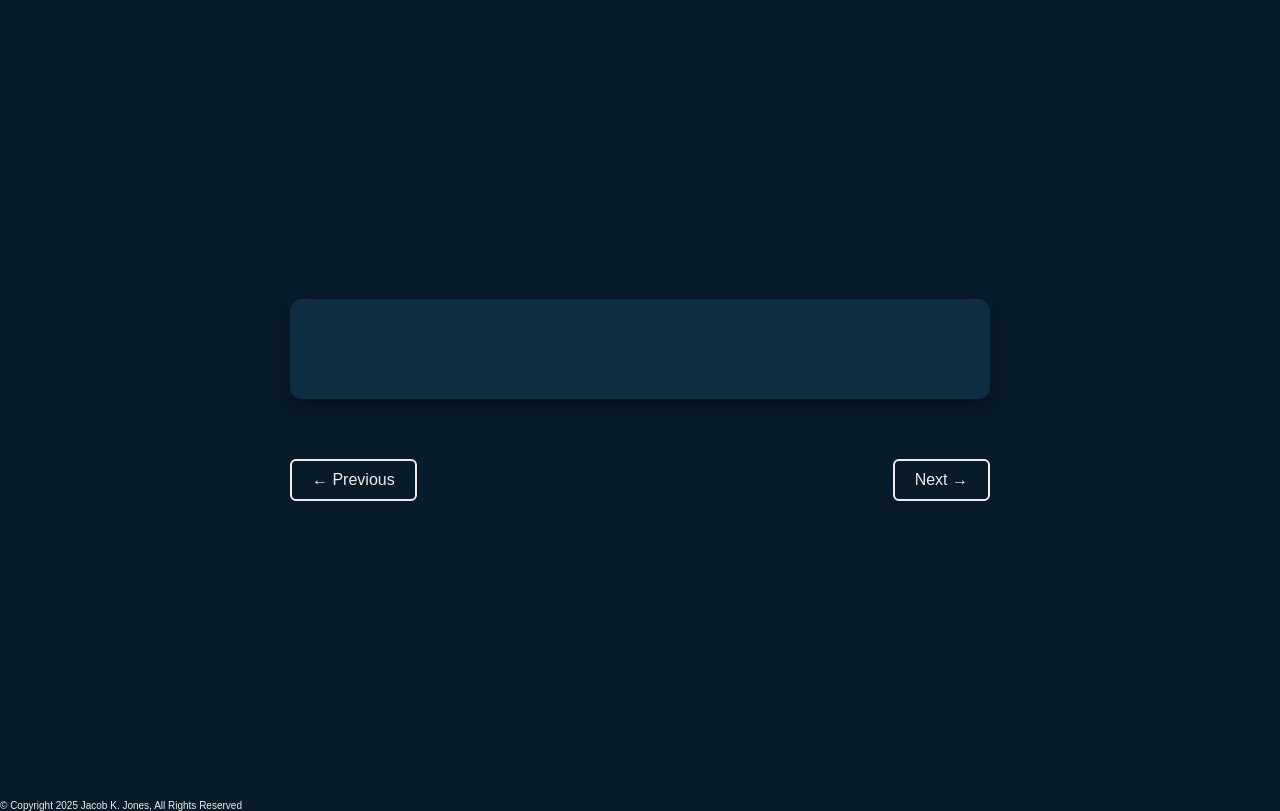
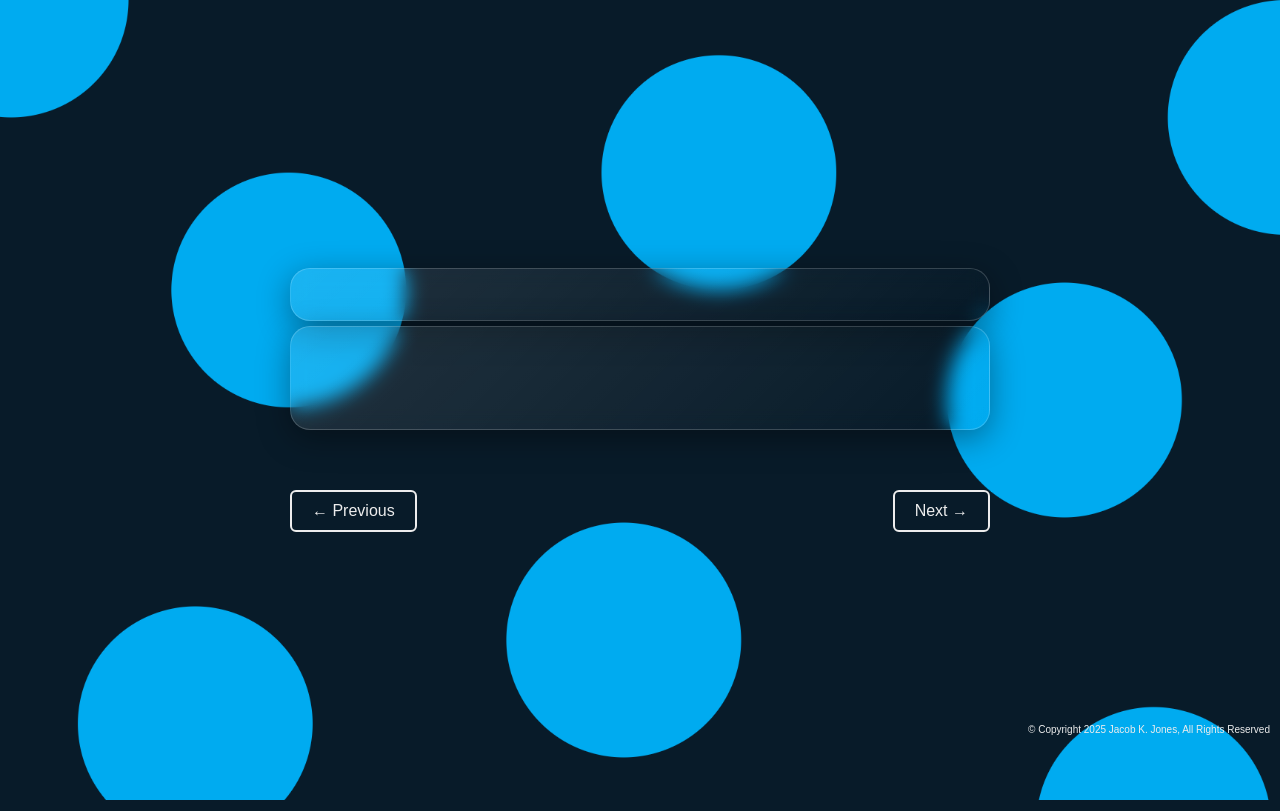
Before and after one commit to Linux-bootloader/Portfolio, a Flask app: template templates/portfolio.html in a window 1280 px wide. Shown: the part 55-866 px from the top of the page. Run offline with Flask 3, Linux system fonts and the light colour scheme; the template is opened without the code that fills it, so the values that code supplies are empty; parts of the project's set-up code (start-up, migrations or seed data) failed here and were passed over; some libraries are stand-ins or nearby versions; some web fonts are replaced.

Commit message:
Finished the Aboutme and portfolio pages. also added on the pages a glass themed box

```diff
--- a/app.py
+++ b/app.py
@@ -84,7 +84,7 @@
     posts = load_posts_from_notion()
 
     if not posts:
-        return render_template("portfolio.html", post={"title": "No Posts Found", "content": "Please add posts to your Notion database"}, prev_index=0, next_index=0)
+        return render_template("portfolio.html", post={"title": "No Posts Found", "content": "Jacob has not just posted anything as of yet"}, prev_index=0, next_index=0)
 
     index = int(request.args.get("index", 0))   # default: first post (latest)
     index = max(0, min(index, len(posts) - 1))  # clamp index in range
--- a/static/styles.css
+++ b/static/styles.css
@@ -106,12 +106,15 @@
 }
 
 .footer {
-    position: relative;
-    display: flex;
+    position: fixed;
+    display: inline-block;
+    bottom: 10px;
+    right: 10px;
+    color: #ededed;
     font-size: 10px;
     font-family: 300;
-    align-items: center;
     justify-items: right;
+    z-index: 999;
 }
 
 .home {
@@ -324,23 +327,52 @@
     justify-content: center;
     min-height: 100vh;
     padding: 80px 10%;
-    background: #081b29;
+    background: url('./images/Background.png') no-repeat;
+    background-size: cover;
+    background-position: center;
     color: #ededed;
 }
 
 .project-card {
+    background: linear-gradient(135deg, rgba(255, 255, 255, 0.1), rgba(255, 255, 255, 0));
+    backdrop-filter: blur(10px);
+    border-radius: 20px;
+    border: 1px solid rgba(255, 255, 255, 0.18);
+    box-shadow: 0 8px 32px rgba(0, 0, 0, 0.37);
+    padding: 5%;
+    margin: 0 10%;
     position: relative;
-    background: #0f2d40;
-    border-radius: 12px;
-    padding: 40px;
     width: 100%;
     max-width: 700px;
-    box-shadow: 0 8px 20px rgba(0,0,0,0.4);
     margin-bottom: 40px;
     overflow: hidden;
     animation: fadeIn 0.8s ease-out;
 }
 
+.project-title {
+    background: linear-gradient(135deg, rgba(255, 255, 255, 0.1), rgba(255, 255, 255, 0));
+    backdrop-filter: blur(10px);
+    border-radius: 20px;
+    border: 1px solid rgba(255, 255, 255, 0.18);
+    box-shadow: 0 8px 32px rgba(0, 0, 0, 0.37);
+    padding: 2.5%;
+    margin: 0 10%;
+    position: relative;
+    width: 100%;
+    max-width: 700px;
+    margin-bottom: 5px;
+    overflow: hidden;
+    animation: fadeIn 0.8s ease-out;
+    text-align: center;
+}
+
+.project-title h2 {
+    font-size: clamp(1.8rem, 2.6vw, 3rem);
+    font-weight: 700;
+    margin-bottom: 10px;
+    color: #ffffff;
+    position: relative;
+}
 
 .project-card h2 {
     font-size: 28px;
@@ -348,16 +380,6 @@
     margin-bottom: 20px;
     color: #ffffff;
     position: relative;
-}
-.project-card h2::before {
-    content: '';
-    position: absolute;
-    height: 100%;
-    width: 100%;
-    top: 0;
-    right: 0;
-    background: #081b29;
-    animation: showRight 1s ease forwards;
 }
 
 .project-card p {
--- a/templates/base.html
+++ b/templates/base.html
@@ -5,6 +5,7 @@
     <meta http-equiv="X-UA-Compatible" content="IE=edge">
     <meta name="viewport" content="width=device-width, initial-scale=1.0">
     <title>{{ title or 'Jacob Jones' }}</title>
+    <link rel="icon" type="image/x-icon" href="{{ url_for('static', filename='favicon.ico') }}">
     <link rel="stylesheet" href="{{ url_for('static', filename='styles.css') }}">
     <link href='https://cdn.boxicons.com/fonts/brands/boxicons-brands.min.css' rel='stylesheet'>
 </head>
--- a/templates/portfolio.html
+++ b/templates/portfolio.html
@@ -2,9 +2,9 @@
 
 {% block content %}
 <div class="portfolio-container">
+    <h2 class="project-title">{{ post.title }}</h2>
+    <div class="project-card">
 
-    <div class="project-card">
-        <h2 class="project-title">{{ post.title }}</h2>
         <div class="project-content">
             {{ post.content | safe }}
         </div>
```
Also changed, not shown: other parts of static/styles.css (+25 -20 lines), static/favicon.ico (added), static/images/Background.png (added).
